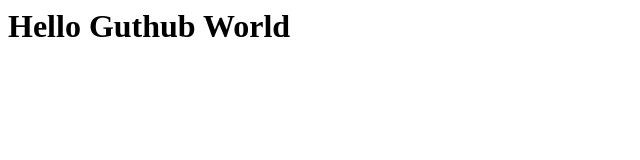
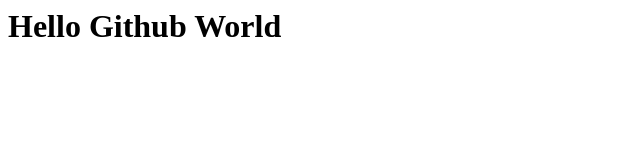
Before and after one commit to BrianK64/Microsoft_AI_School, a plain HTML site: page GitHub_Tutorial/index.html in a window 1280 px wide. Shown: the whole page, without its empty margins (0-640 px from the left). Drawn offline with Linux system fonts and the light colour scheme.

Commit message:
Edit index.html
Fixed typo

```diff
--- a/GitHub_Tutorial/index.html
+++ b/GitHub_Tutorial/index.html
@@ -1 +1 @@
-<h1>Hello Guthub World</h1>
+<h1>Hello Github World</h1>
```
